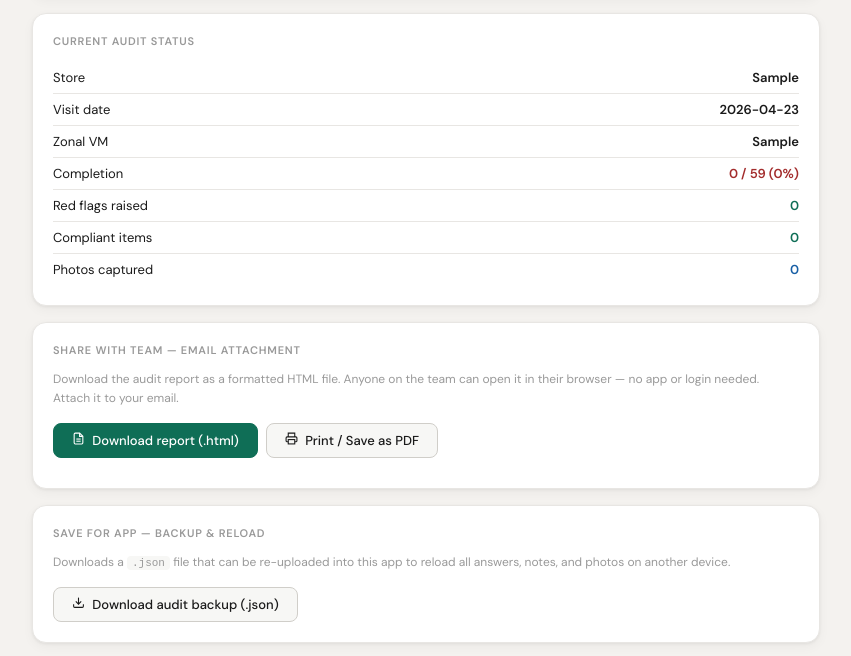
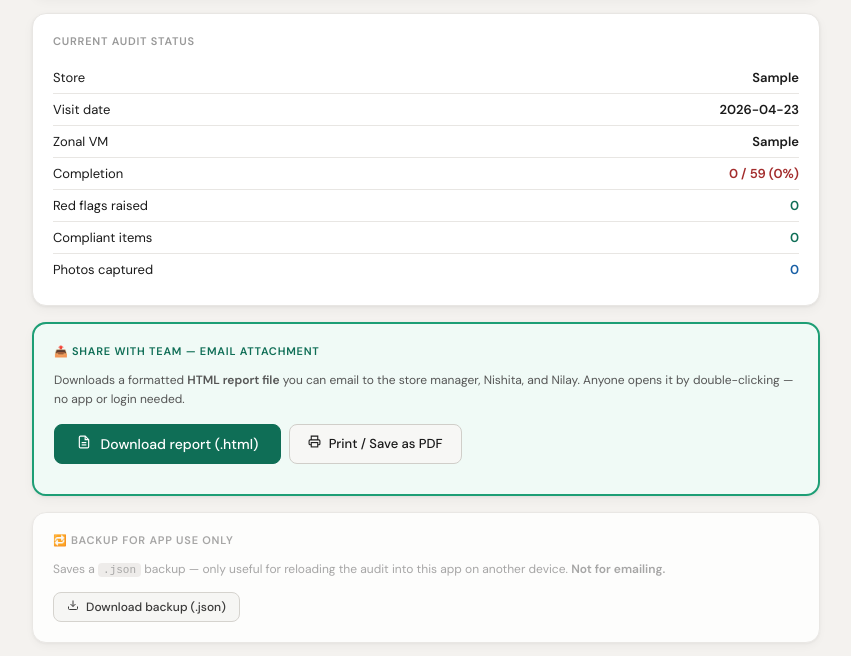
Before and after one commit to renupatankar-Durian/FHC-KPI, a plain HTML site: page index.html in a window 1280 px wide. Both pictures are taken after typing "Sample", "Sample", "Sample", "Sample", "Sample", "Sample" into the empty fields and a click on the button "Save & Share". Shown: the part 95-751 px from the top of the page, without its empty margins (214-1065 px from the left). Drawn offline with nearby package versions, Linux system fonts and the light colour scheme.

Commit message:
2Update index.html

```diff
--- a/index.html
+++ b/index.html
@@ -321,12 +321,12 @@ body{font-family:'DM Sans',sans-serif;background:#F4F2EF;color:var(--ink);min-he
     <div class="stat-rows" id="share-stats"></div>
   </div>
 
-  <div class="card">
-    <div class="card-title">Share with team — email attachment</div>
-    <p style="font-size:12px;color:var(--ink3);margin-bottom:14px;line-height:1.6">Download the audit report as a formatted HTML file. Anyone on the team can open it in their browser — no app or login needed. Attach it to your email.</p>
-    <div class="btn-row" style="justify-content:flex-start;margin:0;gap:8px">
-      <button class="btn btn-p" onclick="downloadHTMLReport()">
-        <svg width="13" height="13" viewBox="0 0 24 24" fill="none" stroke="currentColor" stroke-width="2" style="margin-right:4px"><path d="M14 2H6a2 2 0 00-2 2v16a2 2 0 002 2h12a2 2 0 002-2V8z"/><polyline points="14 2 14 8 20 8"/><line x1="16" y1="13" x2="8" y2="13"/><line x1="16" y1="17" x2="8" y2="17"/></svg>
+  <div class="card" style="border:2px solid var(--gm);background:var(--gp)">
+    <div class="card-title" style="color:var(--g)">📤 Share with team — email attachment</div>
+    <p style="font-size:12px;color:var(--ink2);margin-bottom:14px;line-height:1.6">Downloads a formatted <strong>HTML report file</strong> you can email to the store manager, Nishita, and Nilay. Anyone opens it by double-clicking — no app or login needed.</p>
+    <div style="display:flex;gap:8px;flex-wrap:wrap">
+      <button class="btn btn-p" onclick="downloadHTMLReport()" style="font-size:14px;padding:10px 22px">
+        <svg width="14" height="14" viewBox="0 0 24 24" fill="none" stroke="currentColor" stroke-width="2" style="margin-right:6px"><path d="M14 2H6a2 2 0 00-2 2v16a2 2 0 002 2h12a2 2 0 002-2V8z"/><polyline points="14 2 14 8 20 8"/><line x1="16" y1="13" x2="8" y2="13"/><line x1="16" y1="17" x2="8" y2="17"/></svg>
         Download report (.html)
       </button>
       <button class="btn" onclick="printReport()">
@@ -337,17 +337,17 @@ body{font-family:'DM Sans',sans-serif;background:#F4F2EF;color:var(--ink);min-he
     <div id="html-msg" style="margin-top:10px"></div>
   </div>
 
-  <div class="card">
-    <div class="card-title">Save for app — backup &amp; reload</div>
-    <p style="font-size:12px;color:var(--ink3);margin-bottom:14px;line-height:1.6">Downloads a <code style="font-size:11px;background:var(--sur2);padding:1px 5px;border-radius:4px">.json</code> file that can be re-uploaded into this app to reload all answers, notes, and photos on another device.</p>
-    <div class="btn-row" style="justify-content:flex-start;margin:0">
-      <button class="btn" onclick="saveAudit()">
-        <svg width="13" height="13" viewBox="0 0 24 24" fill="none" stroke="currentColor" stroke-width="2" style="margin-right:4px"><path d="M21 15v4a2 2 0 01-2 2H5a2 2 0 01-2-2v-4"/><polyline points="7 10 12 15 17 10"/><line x1="12" y1="15" x2="12" y2="3"/></svg>
-        Download audit backup (.json)
+  <div class="card" style="opacity:.85">
+    <div class="card-title">🔁 Backup for app use only</div>
+    <p style="font-size:12px;color:var(--ink3);margin-bottom:12px;line-height:1.6">Saves a <code style="font-size:11px;background:var(--sur3);padding:1px 5px;border-radius:4px">.json</code> backup — only useful for reloading the audit into this app on another device. <strong>Not for emailing.</strong></p>
+    <div style="display:flex;gap:8px;flex-wrap:wrap">
+      <button class="btn btn-sm" onclick="saveAudit()">
+        <svg width="12" height="12" viewBox="0 0 24 24" fill="none" stroke="currentColor" stroke-width="2" style="margin-right:4px"><path d="M21 15v4a2 2 0 01-2 2H5a2 2 0 01-2-2v-4"/><polyline points="7 10 12 15 17 10"/><line x1="12" y1="15" x2="12" y2="3"/></svg>
+        Download backup (.json)
       </button>
     </div>
-    <div id="code-area" style="display:none;margin-top:10px">
-      <div class="info-msg info-g">✓ Backup downloaded. Use "Load audit" below to restore on another device.</div>
+    <div id="code-area" style="display:none;margin-top:8px">
+      <div class="info-msg info-b" style="font-size:11px">✓ Backup downloaded. Use "Load audit" below to restore it on another device.</div>
     </div>
   </div>
 
@@ -1104,7 +1104,6 @@ function copySlides() {
 function buildReportHTML() {
   const p = buildPayload();
   const meta = getMeta();
-  if (p.done === 0) return null;
 
   const score = p.pct;
   const scoreLabel = score>=85?'Excellent':score>=70?'Good':score>=55?'Adequate':score>=40?'Below Standard':'Poor';
@@ -1253,23 +1252,24 @@ ${sectionNotes ? `<h2>Section notes</h2><div style="background:#F7F7F5;border-ra
 }
 
 function downloadHTMLReport() {
-  const html = buildReportHTML();
   const msg  = document.getElementById('html-msg');
-  if (!html) { msg.innerHTML = `<div class="info-msg info-r">Please fill in the checklist before downloading the report.</div>`; return; }
+  msg.innerHTML = `<div class="info-msg info-b">Building report…</div>`;
+  setTimeout(() => {
+    const html  = buildReportHTML();
     const meta  = getMeta();
     const store = (meta.store||'store').replace(/\s+/g,'-');
     const date  = meta.date || new Date().toISOString().slice(0,10);
     const blob  = new Blob([html], { type: 'text/html' });
     const url   = URL.createObjectURL(blob);
     const a     = document.createElement('a');
-  a.href = url; a.download = `FHC-Audit-${store}-${date}.html`; a.click();
+    a.href = url; a.download = `FHC-Audit-Report-${store}-${date}.html`; a.click();
     URL.revokeObjectURL(url);
-  msg.innerHTML = `<div class="info-msg info-g">✓ Report downloaded as <strong>.html</strong> file. Email it as an attachment — anyone can open it in their browser.</div>`;
+    msg.innerHTML = `<div class="info-msg info-g">✓ Report downloaded — <strong>FHC-Audit-Report-${store}-${date}.html</strong>. Open it in any browser and email as attachment.</div>`;
+  }, 50);
 }
 
 function printReport() {
   const html = buildReportHTML();
-  if (!html) { alert('Please fill in the checklist before printing.'); return; }
   const win = window.open('', '_blank');
   win.document.write(html);
   win.document.close();
```
Lines whose indentation alone changed are shown as unchanged.
